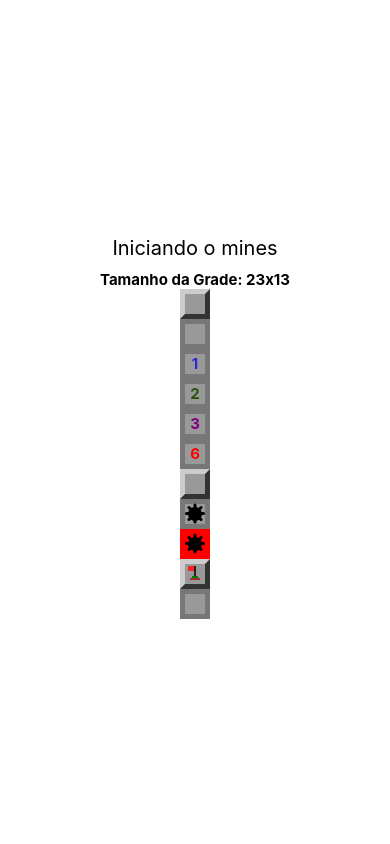
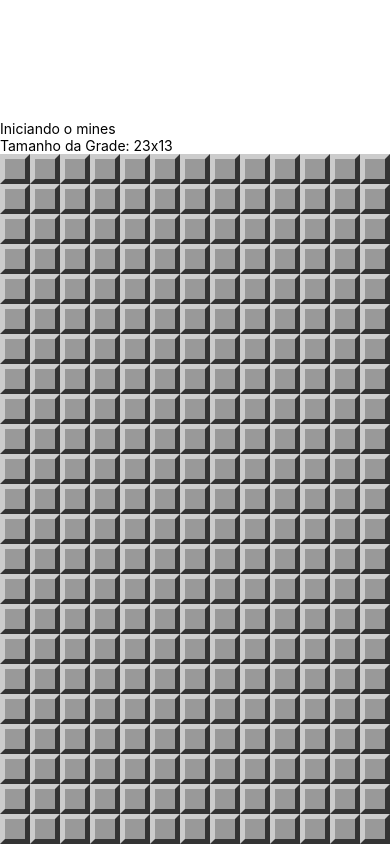
Before and after one commit to Henrique031/projeto_campo-minado, a React Native app: screen / in a window 390 px wide. Built offline with nearby package versions, Linux system fonts and the light colour scheme.

Commit message:
Componente MineField e correção de bug

```diff
--- a/App.js
+++ b/App.js
@@ -2,11 +2,32 @@
 import { StyleSheet, Text, View } from 'react-native';
 
 import params from './src/params';
-import Field from './src/components/Field';
-// import Mine from './src/components/Mine';
-// import Flag from './src/components/Flag';
+import Field  from './src/components/Field';
+import MineField from './src/components/MineField';
+import { createMinesBoard } from './src/logicFunctions'
+
 
 export default class App extends Component {
+
+  constructor (props) {
+    super(props);
+    this.state = this.createState()
+  }
+
+  minesAmount = () => {
+    const cols = params.getColumnsAmount()
+    const rows = params.getRowsAmount()
+    return Math.ceil(cols * rows * params.difficultLevel)
+  }
+
+  createState = () => {
+    const cols = params.getColumnsAmount()
+    const rows = params.getRowsAmount()
+    return {
+      board: createMinesBoard(rows, cols, this.minesAmount()),
+    }
+  }
+
   render() {
     return (
       <View style={styles.container}>
@@ -14,19 +35,9 @@
         <Text style={styles.instructions} >Tamanho da Grade: {params.getRowsAmount()}x{params.getColumnsAmount()}</Text>
         {/* LGG7 - Tamanho da Grade: 23x13 */}
 
-        <Field />
-        <Field opened />
-        <Field opened nearMines={1} />
-        <Field opened nearMines={2} />
-        <Field opened nearMines={3} />
-        <Field opened nearMines={6} />
-        <Field mined />
-        <Field mined opened />
-        <Field mined opened exploded />
-        <Field flagged />
-        <Field flagged opened />
-        {/* <Flag />
-        <Flag bigger /> */}
+        <View style={styles.board} >
+          <MineField board={this.state.board} />
+        </View>
       </View>
     );
   }
@@ -35,20 +46,10 @@
 const styles = StyleSheet.create({
   container: {
     flex: 1,
-    backgroundColor: '#fff',
+    justifyContent: 'flex-end',
+  },
+  board: {
     alignItems: 'center',
-    justifyContent: 'center',
-    // justifyContent: 'space-around',
-  },
-  welcome: {
-    fontSize: 20,
-    textAlign: 'center',
-    margin: 10,
-  },
-  instructions: {
-    textAlign: 'center',
-    fontWeight: 'bold',
-    fontSize: 15,
-
+    backgroundColor: '#aaa'
   }
 });
--- /dev/null
+++ b/src/components/MineField.js
@@ -0,0 +1,19 @@
+import React from "react";
+import { View, StyleSheet } from "react-native";
+import Field from "./Field";
+
+export default props => {
+    const rows = props.board.map((row, r) => {
+        const columns = row.map((field, c) => {
+            return <Field {...field} key={c} />
+        })
+        return <View key={r} style={{flexDirection: 'row'}} >{columns}</View>
+    })
+    return <View style={styles.container}>{rows}</View>
+}
+
+const styles = StyleSheet.create({
+    container: {
+        backgroundColor: '#eee'
+    }
+})
--- a/src/logicFunctions.js
+++ b/src/logicFunctions.js
@@ -21,7 +21,7 @@
 // Função 2: Espalhar minas no tabuleiro
 const spreadMines = (board, minesAmount) => {
     const rows = board.length //Qtde de linhas
-    const columns = board[0].length //Qtde de linhas
+    const columns = board[0].length //Qtde de Colunas
     let minesPlanted = 0
     while (minesPlanted < minesAmount) {
         const rowSel = parseInt(Math.random() * rows, 10 ) //rowSel(linha selecionada) // Multiplicando o random() por algum valor(rows), o valor do random fica entre o valor(rows) ex: random() * 10, out => 1.3454,5.352345,2.355,6.32524,3.6767,6.3252435,8.23454325,5.23453245,9.11673
```
